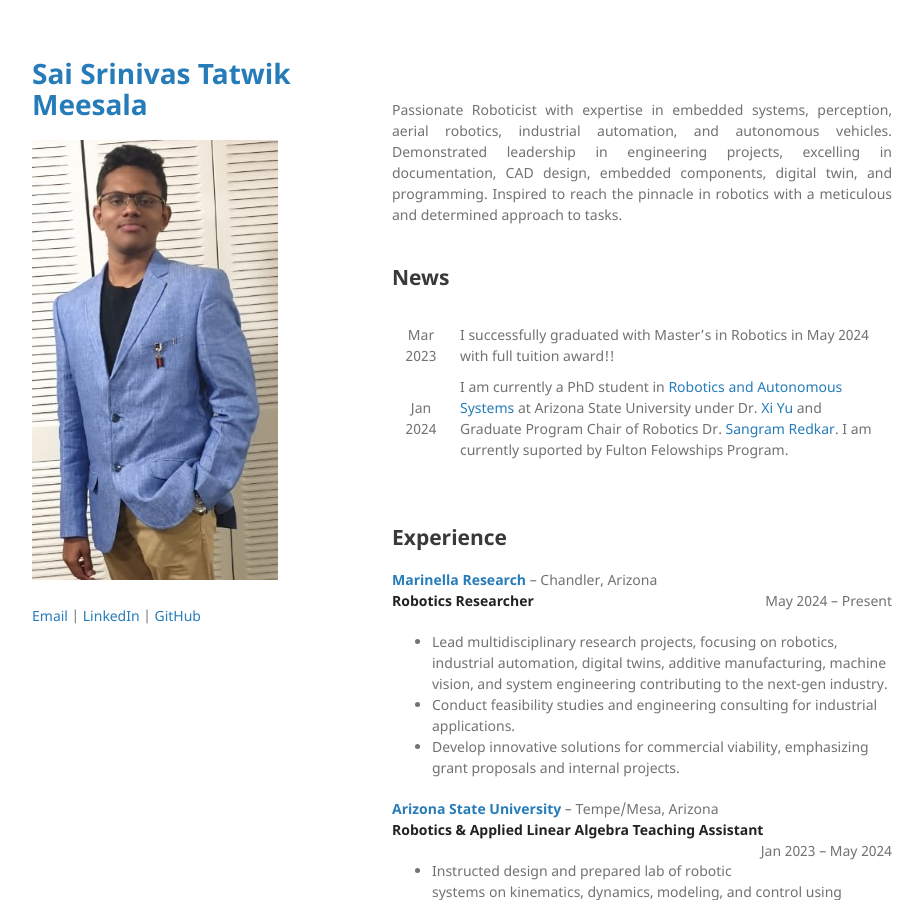
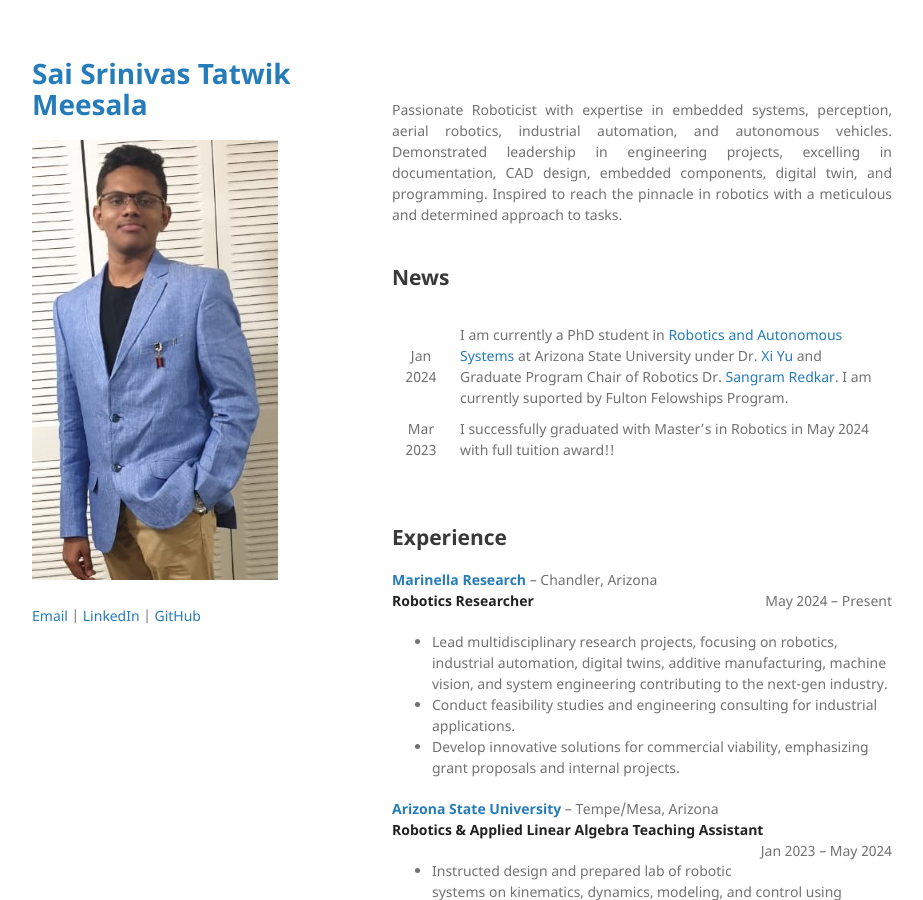
Before and after one commit to Tatwik19/Tatwik19.github.io, a Jekyll site: the page built from index.md, in a window 1280 px wide and 900 px high. Shown: the whole window, without its empty margins (178-1101 px from the left). Built offline with Jekyll 4.4.1, drawn with Linux system fonts in a browser that asks for light colours; the repository's description, which GitHub fills in, is left out; part of the change alters nothing that is shown.

```diff
--- a/_config.yml
+++ b/_config.yml
@@ -4,5 +4,5 @@ show_downloads: false
 google_analytics:
 theme: jekyll-theme-minimal
 show_ref_links: true
-email: tatwik.m.19@gmail.com
+email: tatwik[dot][first letter of my last name][dot]19[at]gmail[dot]com
 linkedin: https://www.linkedin.com/in/sai-srinivas-tatwik-meesala/
--- a/index.md
+++ b/index.md
@@ -15,8 +15,8 @@ td, th {
 
 | <!-- -->    | <!-- -->    |
 |:----------:|-------------|
+| Jan 2024         | I am currently a PhD student in [Robotics and Autonomous Systems](https://msn.engineering.asu.edu/degrees/graduate/robotics-and-autonomous-systems-mechatronics-and-automation-phd/) at Arizona State University under Dr. [Xi Yu](https://search.asu.edu/profile/5170321) and Graduate Program Chair of Robotics Dr. [Sangram Redkar](https://search.asu.edu/profile/1114748). I am currently suported by Fulton Felowships Program.         |
 | Mar 2023         | I successfully graduated with Master's in Robotics in May 2024 with full tuition award!!         |
-| Jan 2024         | I am currently a PhD student in [Robotics and Autonomous Systems](https://msn.engineering.asu.edu/degrees/graduate/robotics-and-autonomous-systems-mechatronics-and-automation-phd/) at Arizona State University under Dr. [Xi Yu](https://search.asu.edu/profile/5170321) and Graduate Program Chair of Robotics Dr. [Sangram Redkar](https://search.asu.edu/profile/1114748). I am currently suported by Fulton Felowships Program.         |
 
 
 <br />
```
